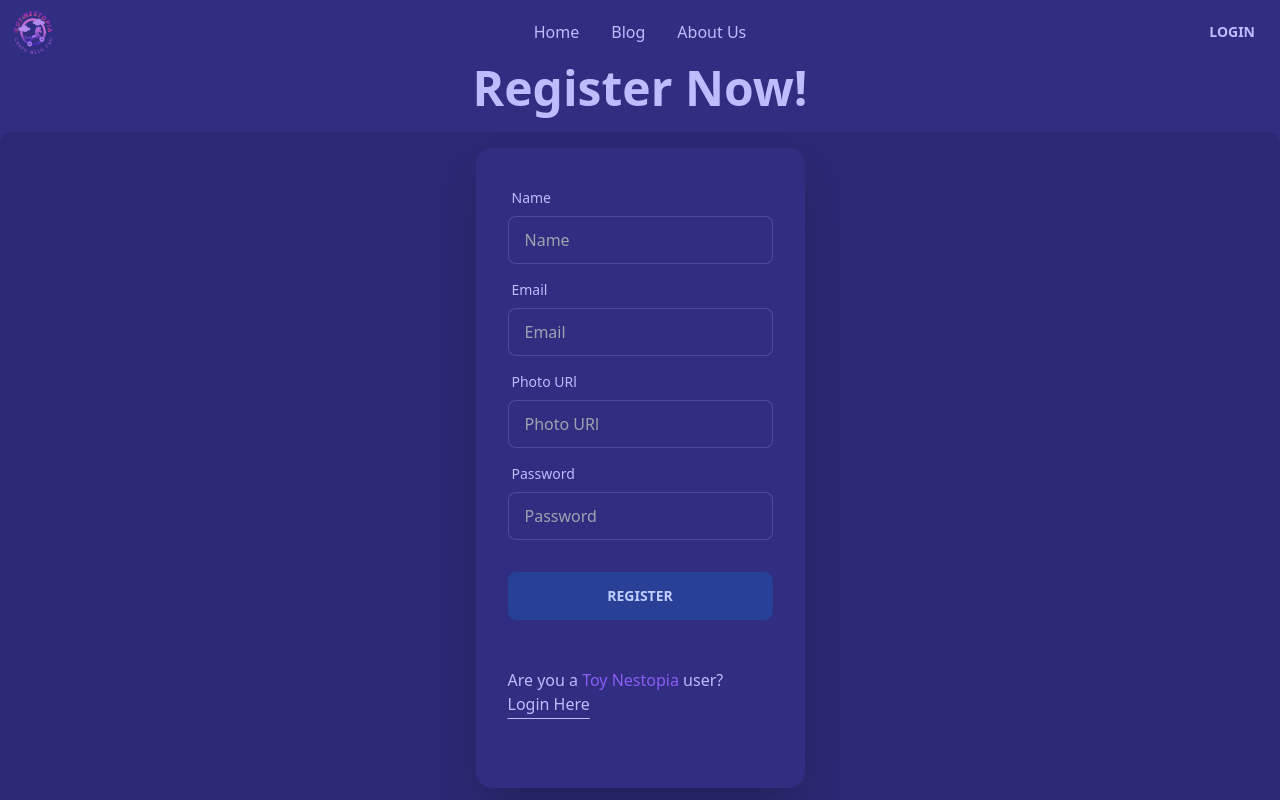
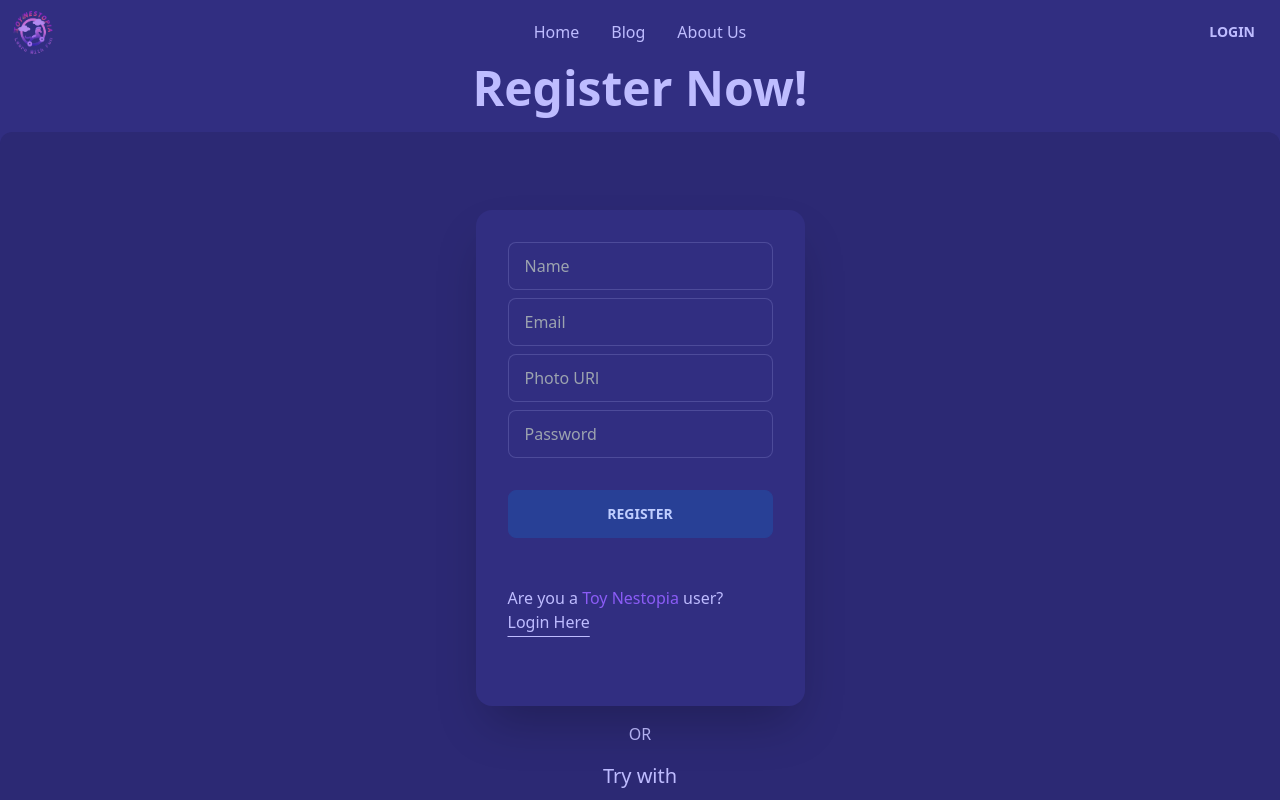
Before and after one commit to Arman7052/toy-nestopia-client, a React (Vite) app: page /register in a window 1280 px wide. Shown: the top 800 px of the page. Built offline with nearby package versions, Linux system fonts and the light colour scheme.

Commit message:
Home page about

```diff
--- a/src/LayOut/LoginReg/Login.jsx
+++ b/src/LayOut/LoginReg/Login.jsx
@@ -13,15 +13,11 @@ const Login = () => {
                     <div className="card flex-shrink-0 w-full max-w-sm shadow-2xl bg-base-100">
                         <div className="card-body">
                             <div className="form-control">
-                                <label className="label">
-                                    <span className="label-text">Email</span>
-                                </label>
+
                                 <input type="text" placeholder="Email" className="input input-bordered" />
                             </div>
                             <div className="form-control">
-                                <label className="label">
-                                    <span className="label-text">Password</span>
-                                </label>
+
                                 <input type="text" placeholder="Password" className="input input-bordered" />
 
                             </div>
--- a/src/LayOut/LoginReg/Register.jsx
+++ b/src/LayOut/LoginReg/Register.jsx
@@ -1,5 +1,6 @@
 import { Link } from "react-router-dom";
 import Navbar from "../Shared/Header/Navbar";
+
 
 
 const Register = () => {
@@ -13,28 +14,20 @@ const Register = () => {
                     <div className="card flex w-full max-w-sm shadow-2xl bg-base-100">
                         <div className="card-body">
                             <div className="form-control">
-                                <label className="label">
-                                    <span className="label-text">Name</span>
-                                </label>
+
                                 <input type=" Name" placeholder="Name" className="input input-bordered" />
                             </div>
                             <div className="form-control">
-                                <label className="label">
-                                    <span className="label-text">Email</span>
-                                </label>
-                                <input type="text" placeholder="Email" className="input input-bordered" />
+
+                                <input type="email" placeholder="Email" className="input input-bordered"  required/>
                             </div>
                             <div className="form-control">
-                                <label className="label">
-                                    <span className="label-text">Photo URl</span>
-                                </label>
-                                <input type="text" placeholder="Photo URl" className="input input-bordered" />
+
+                                <input type="text" placeholder="Photo URl" className="input input-bordered"  required/>
                             </div>
                             <div className="form-control">
-                                <label className="label">
-                                    <span className="label-text">Password</span>
-                                </label>
-                                <input type="text" placeholder="Password" className="input input-bordered" />
+
+                                <input type="password" placeholder="Password" className="input input-bordered" required/>
 
                             </div>
                             <div className="form-control mt-6">
--- /dev/null
+++ b/src/Pages/Home/About.jsx
@@ -0,0 +1,22 @@
+import Marquee from "react-fast-marquee";
+import { Link } from "react-router-dom";
+
+
+const About = () => {
+    return (
+       <div className=" py-10 ">
+         <div className="hero h-96 lg:min-h-full  rounded-lg" style={{ backgroundImage: `url("https://images.unsplash.com/photo-1503676260728-1c00da094a0b?ixlib=rb-4.0.3&ixid=M3wxMjA3fDB8MHxwaG90by1wYWdlfHx8fGVufDB8fHx8fA%3D%3D&auto=format&fit=crop&w=1122&q=80")` }}>
+            <div className=" hero-overlay rounded-lg bg-opacity-60"></div>
+            <div className="hero-content text-center">
+                <div className="max-w-md">
+                    <Marquee><h1 className="mb-5 text-5xl font-bold">Hello there</h1></Marquee>
+                    <p className=" text-cyan-300">Toy Nestopia offers a range of high-quality components for building and customizing your own unique toys. From durable plastic bodies to colorful interchangeable accessories, our components are designed to inspire creativity and provide endless possibilities for imaginative play. With Toy Nestopia, you can easily create and customize your dream toys with ease...</p>
+                    <Link to='/about' className="btn btn-ghost hover:text-indigo-400"> More </Link>
+                </div>
+            </div>
+        </div>
+       </div>
+    );
+};
+
+export default About;
--- a/src/Pages/Home/Home.jsx
+++ b/src/Pages/Home/Home.jsx
@@ -1,3 +1,4 @@
+import About from "./About";
 import Banner from "./Banner";
 
 
@@ -5,7 +6,7 @@ const Home = () => {
     return (
         <div>
             <Banner></Banner>
-            <p>This is Home.</p>
+            <About></About>
         </div>
     );
 };
```
